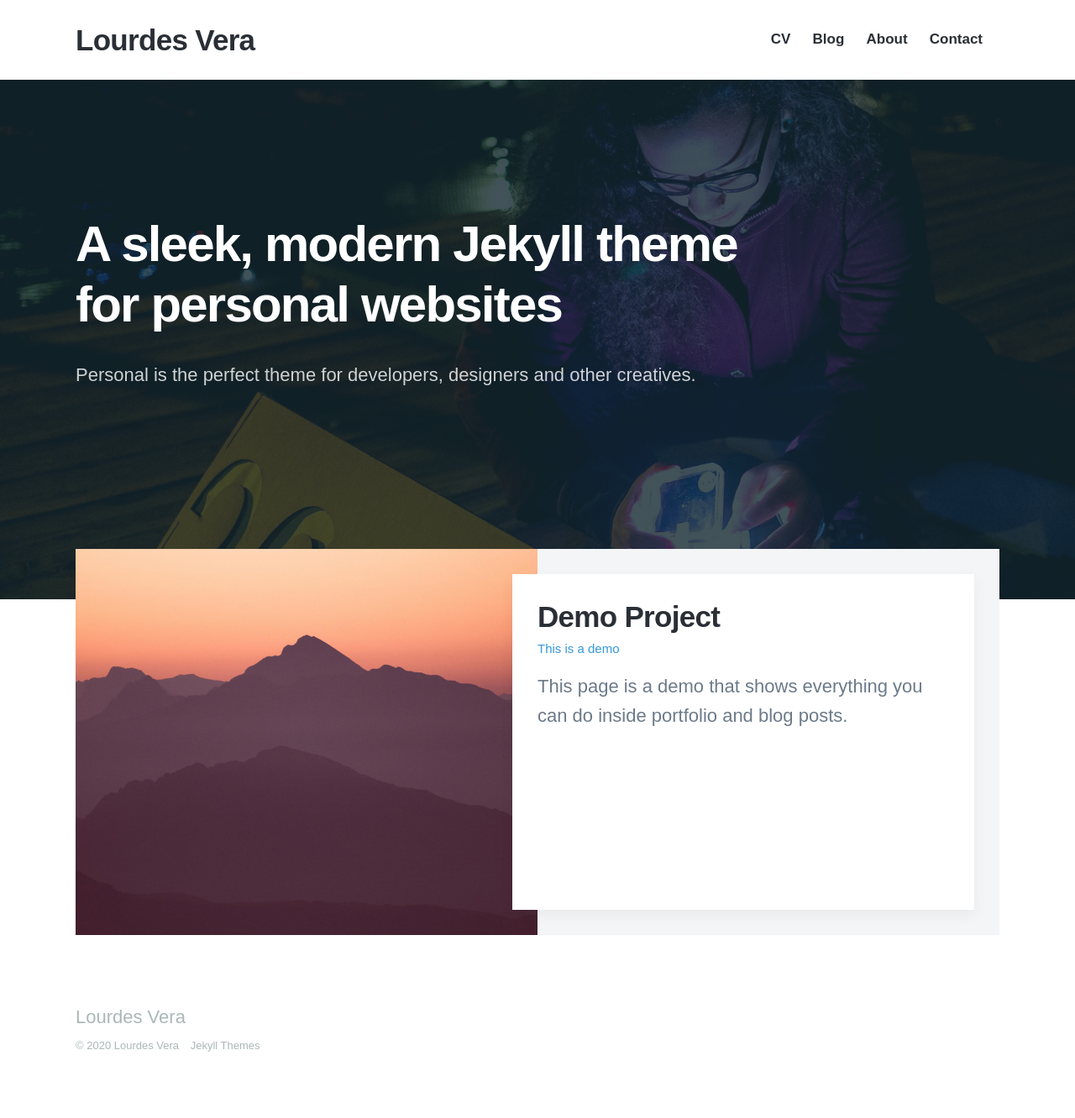
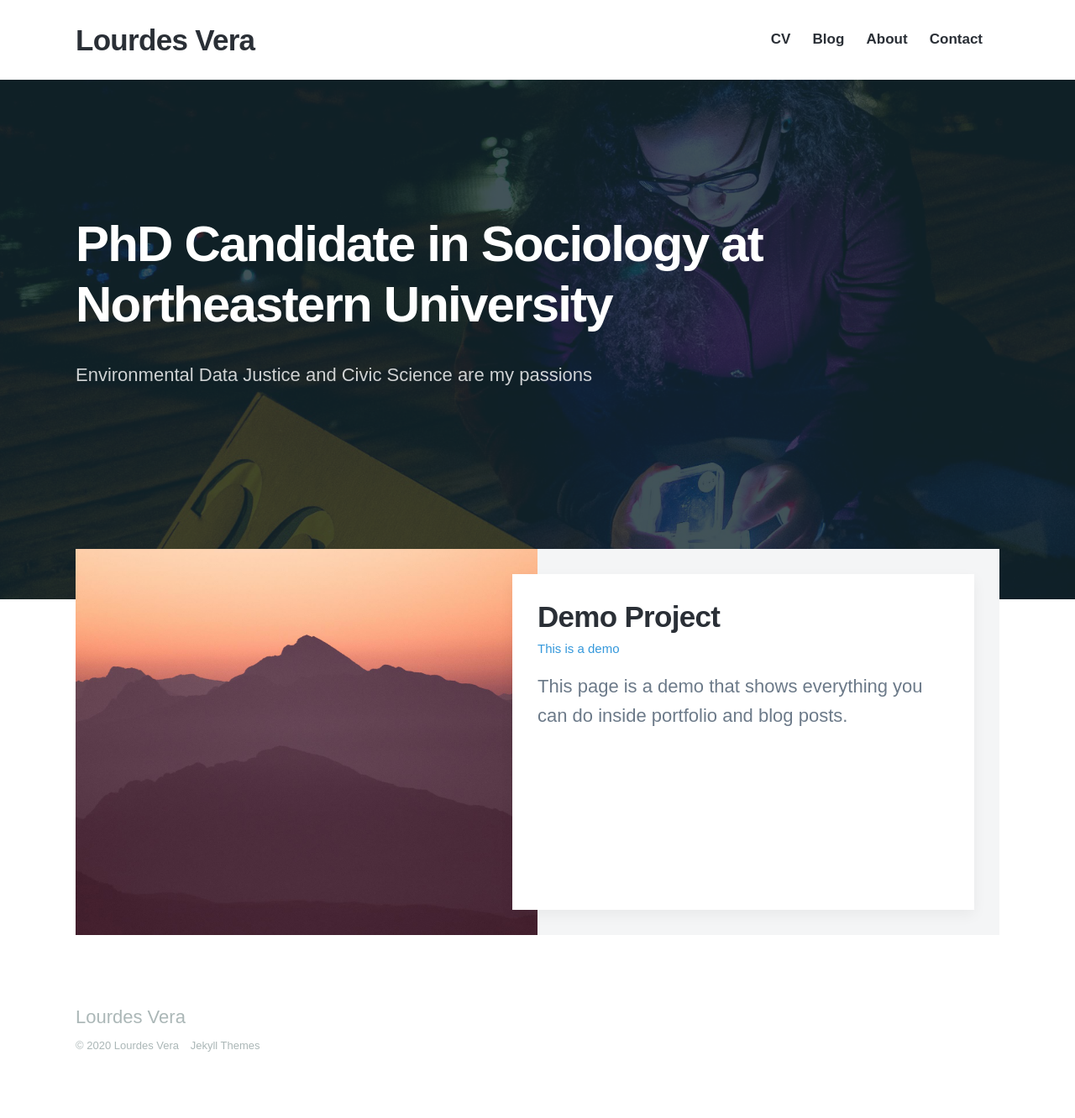
Before and after one commit to lourdesvera/lourdesvera.github.io, a Jekyll site: the page built from index.html, in a window 1280 px wide. Shown: the whole page at 84% size. Built offline with Jekyll 4.4.1, drawn with Linux system fonts in a browser that asks for light colours; nearby versions of some CDN libraries; some web fonts are replaced.

Commit message:
Update index.html

```diff
--- a/index.html
+++ b/index.html
@@ -13,9 +13,8 @@ featured_image: /images/demo/home.jpg
 
 	<div class="wrap">
 
-		<h1>A sleek, modern Jekyll theme
-		for personal websites</h1>
-		<p>Personal is the perfect theme for developers, designers and other creatives.</p>
+		<h1>PhD Candidate in Sociology at Northeastern University</h1>
+		<p>Environmental Data Justice and Civic Science are my passions</p>
 
 		{% include socials.html %}
 
```
